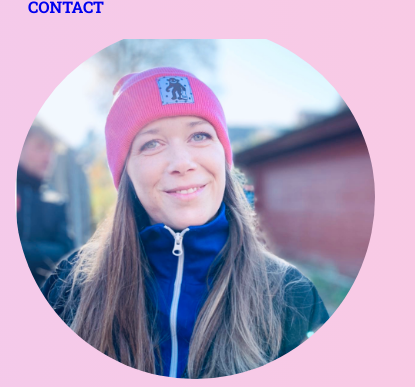
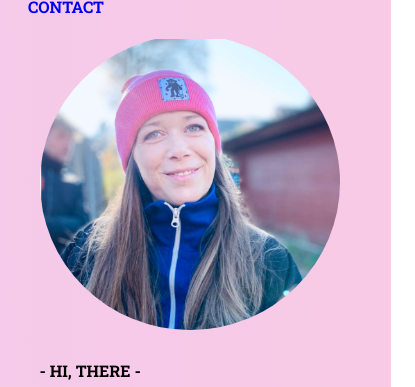
Before and after one commit to francescaveit/website-portfolio, a plain HTML site: page index.html in a window 390 px wide. Shown: the part 85-472 px from the top of the page, 415 px wide, since content can reach past the window. Drawn offline with nearby package versions, Linux system fonts and the light colour scheme.

Commit message:
Change Grid to Flexbox

```diff
--- a/css/styles.css
+++ b/css/styles.css
@@ -72,6 +72,16 @@ marquee {
   font-family: var(--font-family-header);
 }
 
+ul {
+  padding: 0;
+  margin: 0;
+}
+
+li {
+  padding-left: 10px;
+  margin: 0 25px;
+}
+
 header {
   margin: 0;
   padding: 20px;
@@ -95,31 +105,17 @@ section {
   border: 0 solid black;
 }
 
-.grid_profile {
-  display: grid;
-  grid-template-columns: 1fr 2fr;
-  grid-gap: 20px;
-}
-
-.grid__item_profile {
-  display: inline-block;
+.section_content {
+  margin: auto;
+  display: flex;
+  flex-direction: row;
+  align-items: baseline;
 }
 
 .grid {
   display: grid;
   grid-template-columns: 1fr 1fr 1fr;
   grid-gap: 10px;
-}
-
-.grid__content {
-  width: auto;
-  transition: all 0.2s ease-in;
-}
-
-.grid__content ul {
-  list-style-type: circle;
-  margin: 0;
-  padding-left: 25px;
 }
 
 /* Grid fallback */
@@ -172,18 +168,16 @@ section {
   /* transition: all 0.2s ease-in; */
 }
 
-/* .grid__item:last-child {
-  grid-column: 3 / 3;
-  grid-row: 2 / 4;
-} */
-
 .grid__item:first-child {
   grid-column: 1 / 1;
   grid-row: 1 / 3;
 }
 
 .profile {
-  margin: auto;
+  display: flex;
+  height: 100vh;
+
+  /* margin: auto;
   display: flex;
   width: 90%;
   height: 100%;
@@ -192,16 +186,22 @@ section {
   padding-top: var(--content-position-top);
   padding-bottom: var(--content-position-bottom);
   border: 0 solid black;
+  align-items: center; */
+}
+
+.profile_content {
+  margin: auto;
+  display: flex;
+  width: 90%;
+  flex-direction: row;
+  align-items: center;
 }
 
 .profile__portrait {
-  padding-top: 10px;
-  max-width: 100%;
-  max-height: 100%;
-  min-width: 260px;
-  min-height: 260px;
-  margin-right: 40px;
+  align-items: start;
   border-radius: 50%;
+  margin: 20px;
+  width: 300px;
 }
 
 .profile__text {
@@ -846,8 +846,19 @@ fieldset {
     grid-gap: 10px;
   }
 
-  .grid_profile {
-    grid-template-columns: 1fr;
-    grid-gap: 10px;
+  section {
+    padding-left: 20px;
+    padding-right: 20px;
+    padding-top: var(--content-position-top);
+    padding-bottom: var(--content-position-bottom);
+  }
+
+  .profile_content {
+    margin: auto;
+    display: flex;
+    width: 90%;
+    flex-direction: column;
+    padding: 100px 0;
+    align-items: baseline;
   }
 }
--- a/index.html
+++ b/index.html
@@ -50,23 +50,17 @@
 
 <!-- Main content -->
 <div class="profile">
-<!--<img src="img/profil_fv.png" class="profile__portrait" hspace="20" vspace="20" alt="">-->
-  <div class="grid_profile">
-
-    <div class="grid__item_profile">
-      <img src="img/profil_fv.png" class="profile__portrait" alt="">
-    </div>
-
-    <div class="grid__item_profile">
+  <div class="profile_content">
+    <img src="img/profil_fv.png" class="profile__portrait" alt="">
+    <div>
       <H5 id="home">- Hi, there -</H5>
       <H1>I'am Francesca Veit,<BR>
       and I design Websites.</H1>
-      <p>I design and build interactive Websites - love to solve design problems, create a smart user interface and develop experience websites. I'm an UI-Designer and interactive Front-end Developer.
+      <p>I design and build interactive Websites - love to solve design problems, create a smart user interface and develop experience websites. I'm an UI-Designer and interactive Front-end Developer.<BR><BR>
       <button onclick="window.location.href='about.html'">Here is my Profile</button>
       <button onclick="window.location.href='contact.html'" class="button__secondary">Contact me</button><BR>
       </p>
     </div>
-
   </div>
   <BR>
 </div>
```
Also changed, not shown: about.html (+4 -4 lines).
